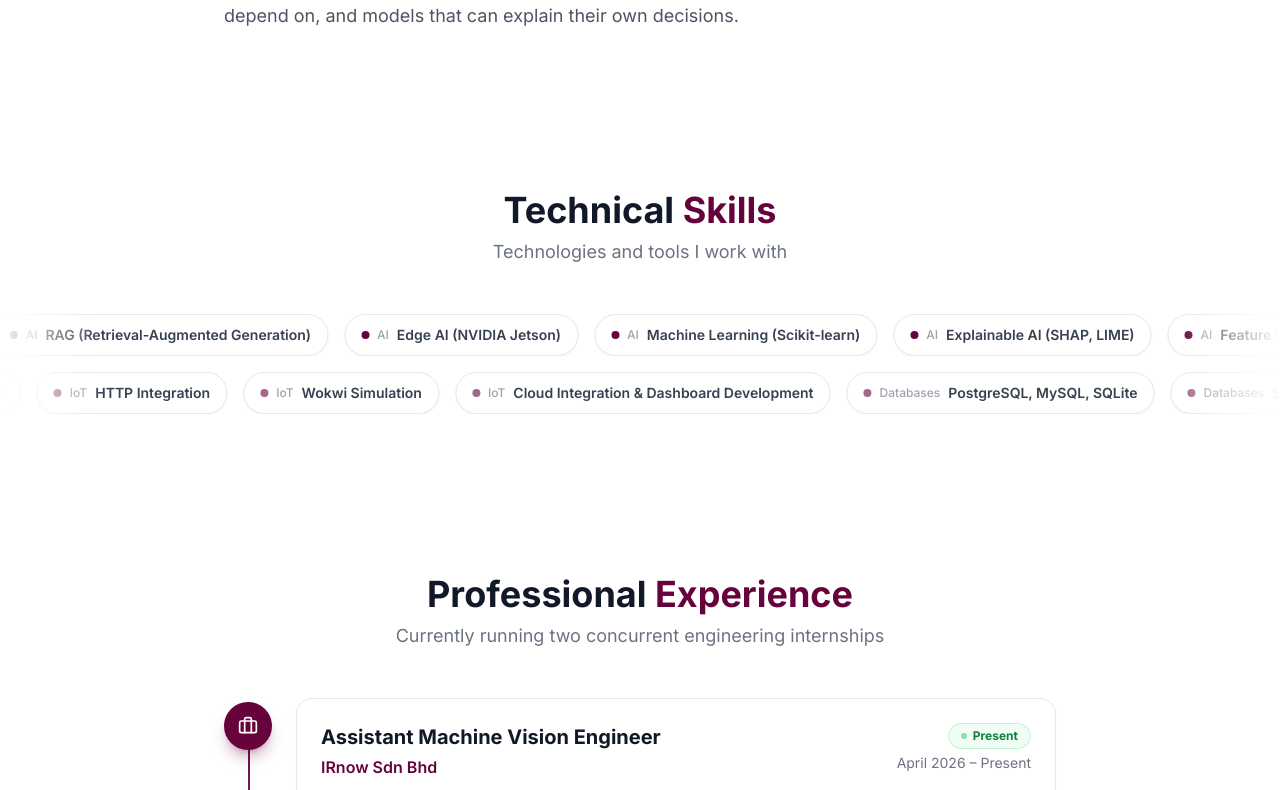
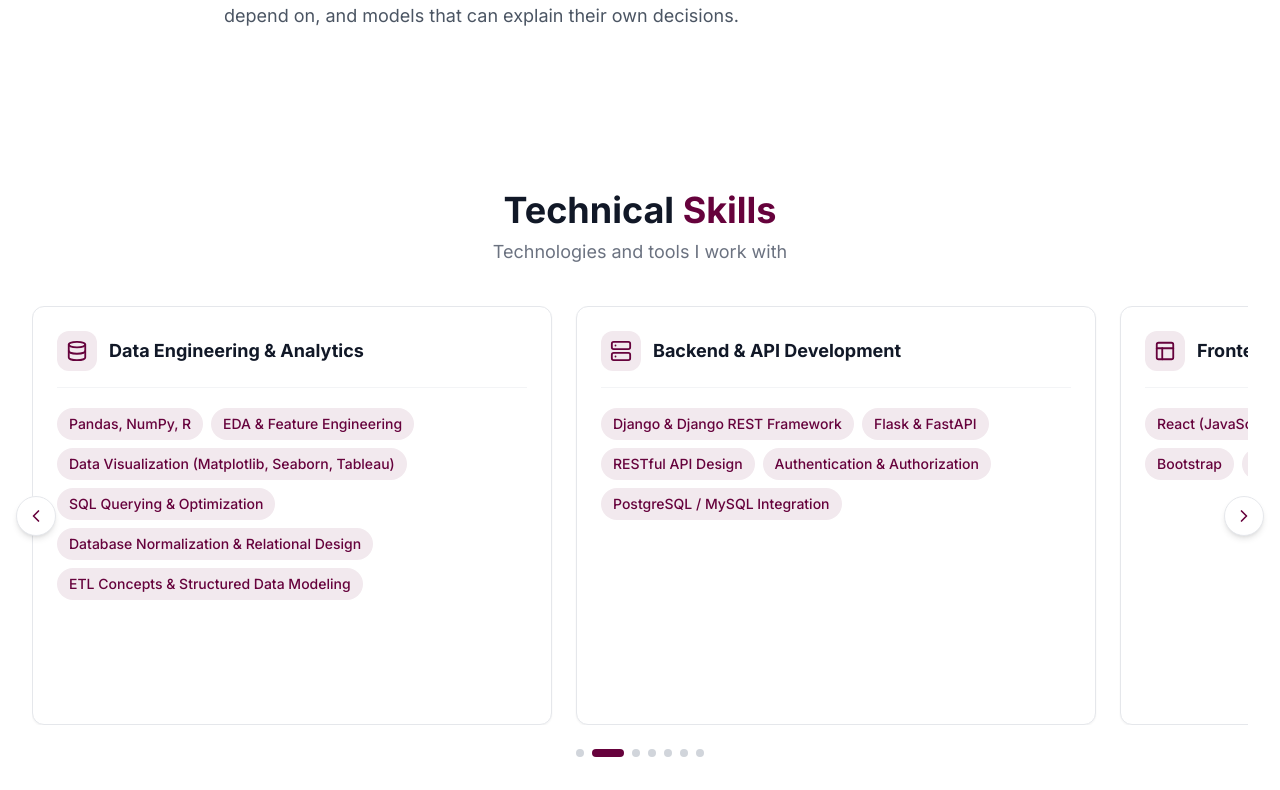
Before and after one commit to ihabiba/Portfolio, a React (Vite) app: page / in a window 1280 px wide. Shown: the part 1310-2100 px from the top of the page. Built offline with nearby package versions, Linux system fonts and the light colour scheme.

Commit message:
Updated portfolio

```diff
--- a/index.html
+++ b/index.html
@@ -6,8 +6,8 @@
     <meta name="viewport" content="width=device-width, initial-scale=1.0" />
 
     <!-- SEO Meta Tags -->
-    <title>Habiba Hassan | Data Science Portfolio</title>
-    <meta name="description" content="Habiba Hassan - Computer Science (Data Science) student specializing in Machine Learning, AI, and full-stack data products. Seeking internship opportunities starting March 2026." />
+    <title>Habiba Hassan | AI & Data Engineer</title>
+    <meta name="description" content="Habiba Hassan — AI & Data Engineer building end-to-end intelligent systems across computer vision, machine learning, NLP, and full-stack development." />
     <meta name="keywords" content="Data Science, Machine Learning, AI, Python, Portfolio, Habiba Hassan, Computer Science, Full Stack Developer" />
     <meta name="author" content="Habiba Hassan" />
 
--- a/src/components/Navbar.tsx
+++ b/src/components/Navbar.tsx
@@ -42,10 +42,18 @@ export default function Navbar({ darkMode, toggleDarkMode }: NavbarProps) {
           {/* Logo */}
           <a
             href="#"
-            className="text-2xl font-bold tracking-tight text-primary dark:text-secondary"
+            className="flex items-center gap-2.5 group"
             aria-label="Home"
           >
-            HH
+            <img
+              src="/Portfolio/favicon.svg"
+              alt=""
+              className="w-8 h-8 rounded-lg shadow-sm group-hover:scale-105 transition-transform duration-200"
+              aria-hidden="true"
+            />
+            <span className="text-xl font-bold tracking-tight gradient-name">
+              Habiba
+            </span>
           </a>
 
           {/* Desktop Navigation */}
--- a/src/components/Skills.tsx
+++ b/src/components/Skills.tsx
@@ -1,26 +1,60 @@
+import { useRef, useState, useEffect, useCallback } from 'react';
+import { ChevronLeft, ChevronRight, Brain, Database, Server, Layout, Cloud, Wrench, Cpu } from 'lucide-react';
 import { skills } from '../data';
 import { useInView } from '../hooks/useInView';
 
-// Split skills into two rows for the opposite-direction marquees
-const row1Categories = skills.slice(0, 4);  // AI/ML, Data, Backend, Frontend
-const row2Categories = skills.slice(4);     // DB/Cloud, DevOps, IoT
+const categoryIcons: Record<string, React.ReactNode> = {
+  'AI & Machine Learning':        <Brain size={22} />,
+  'Data Engineering & Analytics': <Database size={22} />,
+  'Backend & API Development':    <Server size={22} />,
+  'Frontend Development':         <Layout size={22} />,
+  'Databases & Cloud':            <Cloud size={22} />,
+  'Tools & DevOps':               <Wrench size={22} />,
+  'IoT & Embedded Systems':       <Cpu size={22} />,
+};
 
-// Flatten all chips from a set of categories into one array
-const flatChips = (cats: typeof skills) =>
-  cats.flatMap(cat =>
-    cat.items.map(item => ({ category: cat.category, item }))
-  );
-
-const row1Chips = flatChips(row1Categories);
-const row2Chips = flatChips(row2Categories);
+const GAP = 24;
 
 export default function Skills() {
   const { ref, isVisible } = useInView();
+  const trackRef = useRef<HTMLDivElement>(null);
+  const cardRef = useRef<HTMLElement>(null);
+  const [currentIndex, setCurrentIndex] = useState(0);
+  const isPaused = useRef(false);
+  const currentRef = useRef(0);
+  currentRef.current = currentIndex;
+
+  const getCardWidth = useCallback(() => {
+    const card = cardRef.current;
+    return card ? card.offsetWidth + GAP : 0;
+  }, []);
+
+  const slideTo = useCallback((index: number) => {
+    const track = trackRef.current;
+    if (!track) return;
+    const clamped = (index + skills.length) % skills.length;
+    track.style.transform = `translateX(-${clamped * getCardWidth()}px)`;
+    setCurrentIndex(clamped);
+    currentRef.current = clamped;
+  }, [getCardWidth]);
+
+  useEffect(() => {
+    const timer = setInterval(() => {
+      if (!isPaused.current) slideTo(currentRef.current + 1);
+    }, 3500);
+    return () => clearInterval(timer);
+  }, [slideTo]);
+
+  useEffect(() => {
+    const onResize = () => slideTo(currentRef.current);
+    window.addEventListener('resize', onResize);
+    return () => window.removeEventListener('resize', onResize);
+  }, [slideTo]);
 
   return (
     <section
       id="skills"
-      className="py-20 bg-white dark:bg-canvas-dark overflow-hidden"
+      className="py-20 bg-white dark:bg-canvas-dark"
       aria-labelledby="skills-heading"
     >
       <div className="max-w-7xl mx-auto px-4 sm:px-6 lg:px-8">
@@ -33,41 +67,79 @@ export default function Skills() {
           <h2 id="skills-heading" className="text-3xl md:text-4xl font-bold text-gray-900 dark:text-white text-center mb-2">
             Technical <span className="text-primary dark:text-secondary">Skills</span>
           </h2>
-          <p className="text-lg text-gray-500 dark:text-gray-400 text-center mb-12">
+          <p className="text-lg text-gray-500 dark:text-gray-400 text-center mb-10">
             Technologies and tools I work with
           </p>
-        </div>
-      </div>
 
-      {/* Row 1 — scrolls left */}
-      <div className="marquee-wrapper mb-4">
-        <div className="marquee-track marquee-track--left">
-          {[...row1Chips, ...row1Chips].map(({ category, item }, i) => (
-            <div
-              key={i}
-              className="flex-none flex items-center gap-2 px-4 py-2.5 rounded-full bg-white dark:bg-canvas-darkAlt border border-gray-200 dark:border-gray-700 shadow-sm whitespace-nowrap"
+          {/* Carousel */}
+          <div
+            className="relative"
+            onMouseEnter={() => { isPaused.current = true; }}
+            onMouseLeave={() => { isPaused.current = false; }}
+          >
+            <button
+              onClick={() => slideTo(currentIndex - 1)}
+              className="absolute -left-4 top-1/2 -translate-y-1/2 z-10 w-10 h-10 hidden sm:flex items-center justify-center rounded-full bg-white dark:bg-canvas-darkAlt border border-gray-200 dark:border-gray-700 shadow-md text-primary dark:text-secondary hover:bg-tint dark:hover:bg-gray-700 transition-all duration-200"
+              aria-label="Previous skill group"
             >
-              <span className="w-2 h-2 rounded-full bg-primary dark:bg-secondary flex-none" aria-hidden="true" />
-              <span className="text-xs text-gray-400 dark:text-gray-500 font-medium">{category.split(' ')[0]}</span>
-              <span className="text-sm font-semibold text-gray-700 dark:text-gray-200">{item}</span>
+              <ChevronLeft size={20} />
+            </button>
+
+            <button
+              onClick={() => slideTo(currentIndex + 1)}
+              className="absolute -right-4 top-1/2 -translate-y-1/2 z-10 w-10 h-10 hidden sm:flex items-center justify-center rounded-full bg-white dark:bg-canvas-darkAlt border border-gray-200 dark:border-gray-700 shadow-md text-primary dark:text-secondary hover:bg-tint dark:hover:bg-gray-700 transition-all duration-200"
+              aria-label="Next skill group"
+            >
+              <ChevronRight size={20} />
+            </button>
+
+            <div className="carousel-wrapper">
+              <div ref={trackRef} className="carousel-track" style={{ gap: `${GAP}px` }}>
+                {skills.map((group, index) => (
+                  <article
+                    key={index}
+                    ref={index === 0 ? (cardRef as React.RefObject<HTMLElement>) : undefined}
+                    className="carousel-card project-card p-6 flex flex-col"
+                  >
+                    {/* Header */}
+                    <div className="flex items-center gap-3 mb-5 pb-4 border-b border-gray-100 dark:border-gray-700">
+                      <div className="w-10 h-10 rounded-xl bg-tint dark:bg-gray-800 flex items-center justify-center text-primary dark:text-secondary flex-none">
+                        {categoryIcons[group.category] ?? <Wrench size={22} />}
+                      </div>
+                      <h3 className="text-lg font-bold text-gray-900 dark:text-white leading-tight">
+                        {group.category}
+                      </h3>
+                    </div>
+
+                    {/* Chips */}
+                    <div className="flex flex-wrap gap-2">
+                      {group.items.map((item, i) => (
+                        <span key={i} className="skill-chip text-xs py-1 px-2.5">
+                          {item}
+                        </span>
+                      ))}
+                    </div>
+                  </article>
+                ))}
+              </div>
             </div>
-          ))}
-        </div>
-      </div>
+          </div>
 
-      {/* Row 2 — scrolls right */}
-      <div className="marquee-wrapper">
-        <div className="marquee-track marquee-track--right">
-          {[...row2Chips, ...row2Chips].map(({ category, item }, i) => (
-            <div
-              key={i}
-              className="flex-none flex items-center gap-2 px-4 py-2.5 rounded-full bg-white dark:bg-canvas-darkAlt border border-gray-200 dark:border-gray-700 shadow-sm whitespace-nowrap"
-            >
-              <span className="w-2 h-2 rounded-full bg-secondary dark:bg-secondary flex-none" aria-hidden="true" />
-              <span className="text-xs text-gray-400 dark:text-gray-500 font-medium">{category.split(' ')[0]}</span>
-              <span className="text-sm font-semibold text-gray-700 dark:text-gray-200">{item}</span>
-            </div>
-          ))}
+          {/* Dots */}
+          <div className="flex justify-center gap-2 mt-6">
+            {skills.map((_, i) => (
+              <button
+                key={i}
+                onClick={() => slideTo(i)}
+                className={`h-2 rounded-full transition-all duration-300 ${
+                  i === currentIndex
+                    ? 'w-8 bg-primary dark:bg-secondary'
+                    : 'w-2 bg-gray-300 dark:bg-gray-600 hover:bg-secondary'
+                }`}
+                aria-label={`Go to skill group ${i + 1}`}
+              />
+            ))}
+          </div>
         </div>
       </div>
     </section>
```
Also changed, not shown: public/favicon.svg.
